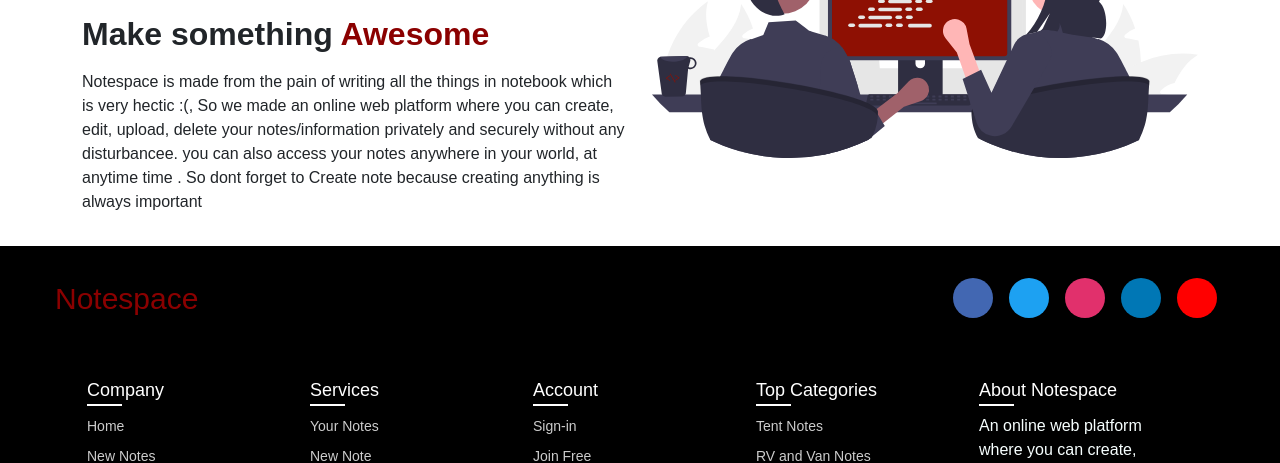
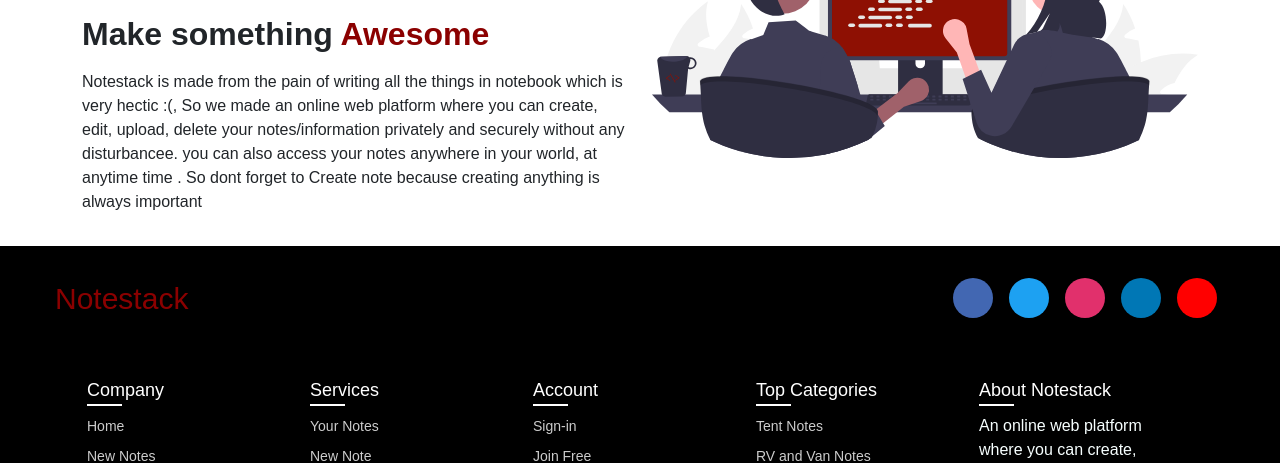
Before and after one commit to prakhar-singh09/NoteGen, a React (Create React App) app in the folder Client/: page /About in a window 1280 px wide. Shown: the part 295-758 px from the top of the page. Built offline with nearby package versions, Linux system fonts and the light colour scheme.

Commit message:
updated about

```diff
--- a/Client/src/components/About.js
+++ b/Client/src/components/About.js
@@ -10,7 +10,7 @@ const About = () => {
                         <h1 className="display-4 mb-4">Empowering <span style={{ color: "darkred" }} >Students</span> </h1>
                         <p>An online web platform where you can create, edit, upload, delete your notes/information privately and securely without any disturbancee</p>
                         <h2 className="mb-3 my-3" style={{ fontWeight: "Bold" }}>Make something <span style={{ color: "darkred" }}>Awesome</span> </h2>
-                        <p>Notespace is made from the pain of writing all the things in notebook which is very hectic :(, So we made an online web platform where you can create, edit, upload, delete your notes/information privately and securely without any disturbancee.
+                        <p>Notestack is made from the pain of writing all the things in notebook which is very hectic :(, So we made an online web platform where you can create, edit, upload, delete your notes/information privately and securely without any disturbancee.
                             you can also access your notes anywhere in your world, at anytime time . So dont forget to Create note because creating anything is always important
                         </p>
 
@@ -25,7 +25,7 @@ const About = () => {
                 <div className="content">
                     <div className="top">
                         <div className="logo-details">
-                            <span className="logo_name"><span style={{ color: "darkred" }}>Notespace</span></span>
+                            <span className="logo_name"><span style={{ color: "darkred" }}>Notestack</span></span>
                         </div>
                         <div className="media-icons">
                             <Link to="/"><i className="fab fa-facebook-f"></i></Link>
@@ -61,7 +61,7 @@ const About = () => {
                             <li><Link to="/notes">Survivalist Notes</Link></li>
                         </ul>
                         <ul className="box input-box">
-                            <li className="link_name">About Notespace</li>
+                            <li className="link_name">About Notestack</li>
                             <li style={{ color: "#F7FFFF" }}>
                                 An online web platform where you can create, edit, upload, delete your notes/information privately and securely without any disturbance
                             </li>
```
